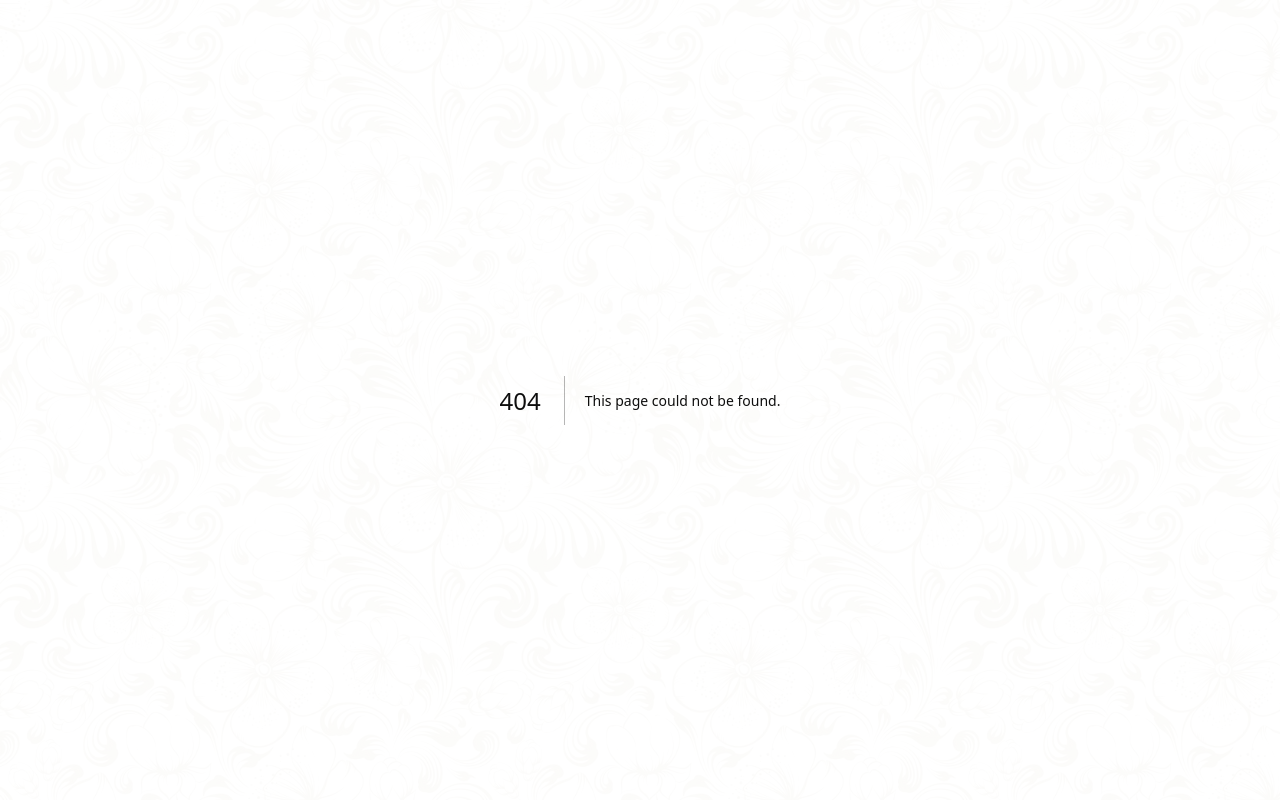
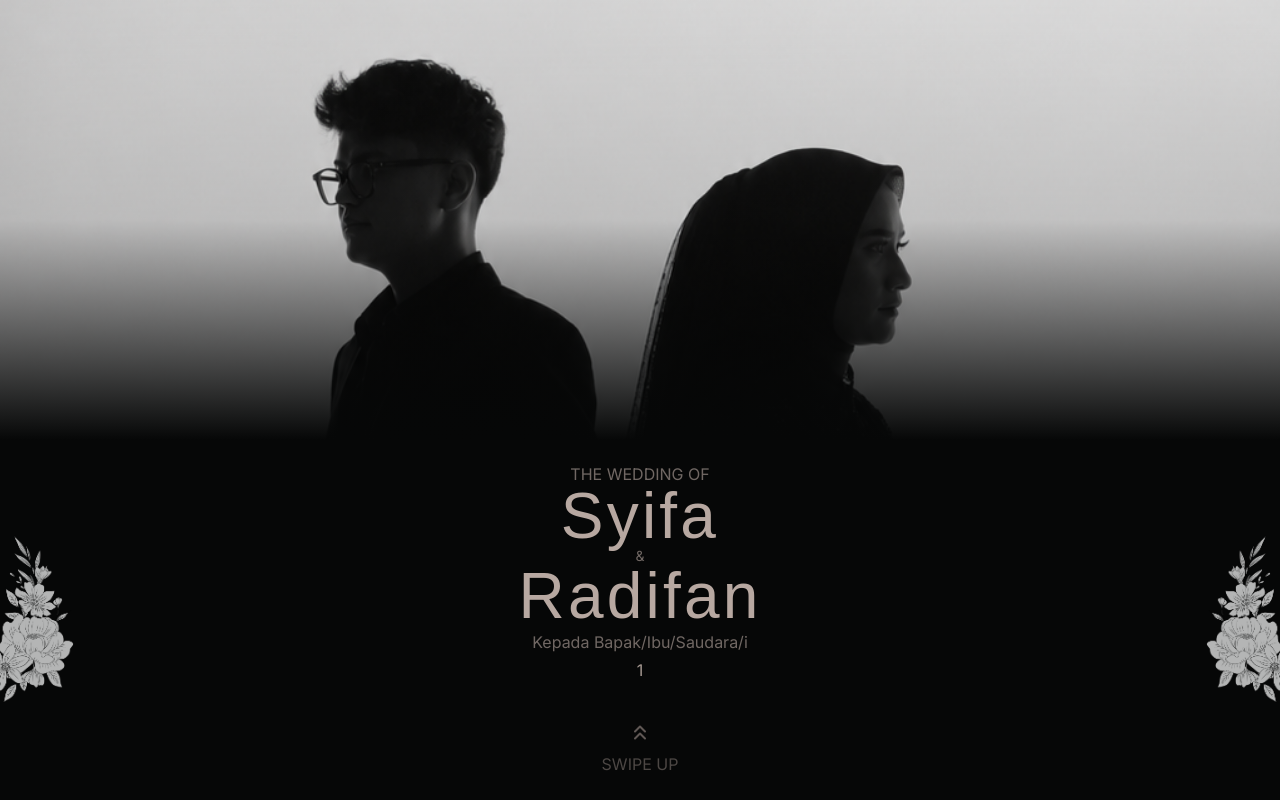
Before and after one commit to rfart/wedding, a Next.js app: page /1 in a window 1280 px wide. Before the commit this address had no page. Built offline with nearby package versions, Linux system fonts and the light colour scheme; no server answers; a web font is replaced by a local one.

Commit message:
nama tamu router

```diff
--- /dev/null
+++ b/src/app/[tamu]/page.tsx
@@ -0,0 +1,7 @@
+import InvitationPage from "@/components/InvitationPage";
+
+export default async function GuestPage({ params }: { params: Promise<{ tamu: string }> }) {
+  const { tamu } = await params;
+  const decoded = decodeURIComponent(tamu);
+  return <InvitationPage tamu={decoded} />;
+}
--- a/src/app/page.tsx
+++ b/src/app/page.tsx
@@ -1,72 +1,5 @@
-"use client";
-
-import { useState, useEffect, Suspense } from "react";
-import { useSearchParams } from "next/navigation";
-import { AnimatePresence } from "framer-motion";
-import Cover from "@/components/sections/Cover";
-import BottomNav from "@/components/layout/BottomNav";
-import Mukadimah from "@/components/sections/Mukadimah";
-import ProfilMempelai from "@/components/sections/ProfilMempelai";
-import DetailAcara from "@/components/sections/DetailAcara";
-import LoveStory from "@/components/sections/LoveStory";
-import Galeri from "@/components/sections/Galeri";
-import WeddingGift from "@/components/sections/WeddingGift";
-import RsvpWishes from "@/components/sections/RsvpWishes";
-import Penutup from "@/components/sections/Penutup";
-import MusicPlayer from "@/components/ui/MusicPlayer";
-
-function HomeContent() {
-  const [isOpen, setIsOpen] = useState(false);
-  const params = useSearchParams();
-  const tamu = params.get("tamu") ?? "";
-
-  useEffect(() => {
-    // Always lock scroll when cover is present
-    if (!isOpen) {
-      document.body.classList.add("cover-open");
-      return () => document.body.classList.remove("cover-open");
-    }
-
-    // isOpen = true: keep locked during the cover slide-up animation (850ms),
-    // then unlock and hard-reset scroll to top so the page starts at section 1.
-    document.body.classList.add("cover-open");
-    const t = setTimeout(() => {
-      document.body.classList.remove("cover-open");
-      window.scrollTo({ top: 0, behavior: "instant" });
-    }, 900);
-    return () => {
-      clearTimeout(t);
-      document.body.classList.remove("cover-open");
-    };
-  }, [isOpen]);
-
-  return (
-    <>
-      {/* Main content always rendered underneath so it's visible as cover slides away */}
-      <main>
-        <Mukadimah />
-        <ProfilMempelai />
-        <DetailAcara />
-        <LoveStory />
-        <Galeri />
-        <WeddingGift />
-        <RsvpWishes tamu={tamu} />
-        <Penutup />
-      </main>
-      {isOpen && <BottomNav />}
-      <MusicPlayer isOpen={isOpen} />
-
-      <AnimatePresence>
-        {!isOpen && <Cover key="cover" onOpen={() => setIsOpen(true)} />}
-      </AnimatePresence>
-    </>
-  );
-}
+import InvitationPage from "@/components/InvitationPage";
 
 export default function Home() {
-  return (
-    <Suspense>
-      <HomeContent />
-    </Suspense>
-  );
+  return <InvitationPage tamu="" />;
 }
--- /dev/null
+++ b/src/components/InvitationPage.tsx
@@ -0,0 +1,66 @@
+"use client";
+
+import { useState, useEffect } from "react";
+import { AnimatePresence } from "framer-motion";
+import Cover from "@/components/sections/Cover";
+import BottomNav from "@/components/layout/BottomNav";
+import Mukadimah from "@/components/sections/Mukadimah";
+import ProfilMempelai from "@/components/sections/ProfilMempelai";
+import DetailAcara from "@/components/sections/DetailAcara";
+import LoveStory from "@/components/sections/LoveStory";
+import Galeri from "@/components/sections/Galeri";
+import WeddingGift from "@/components/sections/WeddingGift";
+import RsvpWishes from "@/components/sections/RsvpWishes";
+import Penutup from "@/components/sections/Penutup";
+import MusicPlayer from "@/components/ui/MusicPlayer";
+
+function toTitleCase(str: string) {
+  return str.toLowerCase().replace(/\b\w/g, (c) => c.toUpperCase());
+}
+
+export default function InvitationPage({ tamu }: { tamu: string }) {
+  const [isOpen, setIsOpen] = useState(false);
+  const displayTamu = tamu ? toTitleCase(tamu) : "";
+
+  useEffect(() => {
+    // Always lock scroll when cover is present
+    if (!isOpen) {
+      document.body.classList.add("cover-open");
+      return () => document.body.classList.remove("cover-open");
+    }
+
+    // isOpen = true: keep locked during the cover slide-up animation (850ms),
+    // then unlock and hard-reset scroll to top so the page starts at section 1.
+    document.body.classList.add("cover-open");
+    const t = setTimeout(() => {
+      document.body.classList.remove("cover-open");
+      window.scrollTo({ top: 0, behavior: "instant" });
+    }, 900);
+    return () => {
+      clearTimeout(t);
+      document.body.classList.remove("cover-open");
+    };
+  }, [isOpen]);
+
+  return (
+    <>
+      {/* Main content always rendered underneath so it's visible as cover slides away */}
+      <main>
+        <Mukadimah />
+        <ProfilMempelai />
+        <DetailAcara />
+        <LoveStory />
+        <Galeri />
+        <WeddingGift />
+        <RsvpWishes tamu={displayTamu} />
+        <Penutup />
+      </main>
+      {isOpen && <BottomNav />}
+      <MusicPlayer isOpen={isOpen} />
+
+      <AnimatePresence>
+        {!isOpen && <Cover key="cover" tamu={displayTamu} onOpen={() => setIsOpen(true)} />}
+      </AnimatePresence>
+    </>
+  );
+}
--- a/src/components/sections/Cover.tsx
+++ b/src/components/sections/Cover.tsx
@@ -8,6 +8,7 @@ import { config } from "@/config";
 
 type CoverProps = {
   onOpen: () => void;
+  tamu?: string;
 };
 
 const fadeUp = (delay: number) => ({
@@ -16,7 +17,7 @@ const fadeUp = (delay: number) => ({
   transition: { duration: 0.9, delay, ease: "easeOut" } as Transition,
 });
 
-export default function Cover({ onOpen }: CoverProps) {
+export default function Cover({ onOpen, tamu }: CoverProps) {
   const touchStartY = useRef(0);
   const triggered = useRef(false);
 
@@ -108,7 +109,7 @@ export default function Cover({ onOpen }: CoverProps) {
       </motion.div>
 
       {/* Bottom: dark content panel */}
-      <div className="relative flex-1 bg-bg flex flex-col items-center justify-center gap-3 px-16 pb-16 text-center">
+      <div className="relative flex-1 bg-bg flex flex-col items-center justify-center gap-3 px-16 pb-24 text-center">
 
         {/* "Dear Family & Friends" */}
         <motion.p
@@ -170,10 +171,10 @@ export default function Cover({ onOpen }: CoverProps) {
         </motion.p>
         <motion.p
           {...fadeUp(1.05)}
-          className="font-sans text-fg/60 -mt-2"
-          style={{ fontSize: "var(--font-size-label)" }}
+          className={`font-sans -mt-2 ${tamu ? "text-fg/90" : "text-fg/60"}`}
+          style={{ fontSize: tamu ? "var(--font-size-body)" : "var(--font-size-label)" }}
         >
-          Nama Tamu
+          {tamu ? tamu : "Nama Tamu"}
         </motion.p>
 
         {/* Date */}
```
